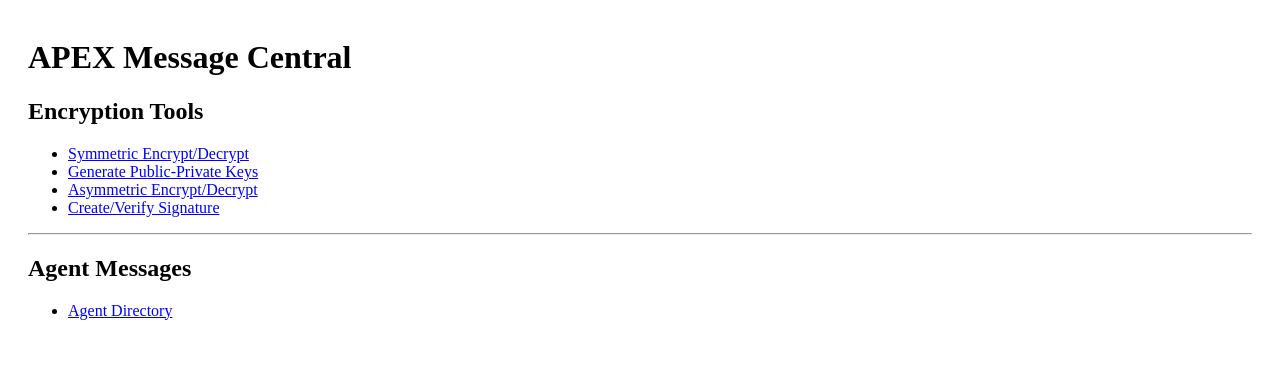
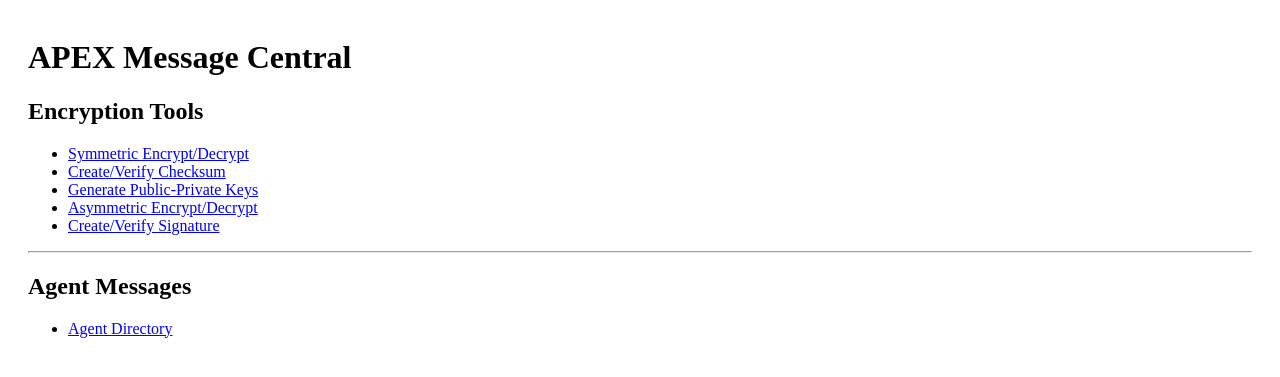
Before and after one commit to brandonmchin/CodePath, a PHP site: page / in a window 1280 px wide. Shown: the top 377 px of the page. Run offline with PHP 8.4, Linux system fonts and the light colour scheme; data comes from the database, SQL or seed files in the repository.

Commit message:
add demo gif

```diff
--- a/Week5/apex/public/index.php
+++ b/Week5/apex/public/index.php
@@ -17,6 +17,7 @@
     <h2>Encryption Tools</h2>
     <ul>
       <li><a href="symmetric_encryption.php">Symmetric Encrypt/Decrypt</a></li>
+      <li><a href="checksum.php">Create/Verify Checksum</a></li>
       <li><a href="generate_keys.php">Generate Public-Private Keys</a></li>
       <li><a href="asymmetric_encryption.php">Asymmetric Encrypt/Decrypt</a></li>
       <li><a href="digital_signature.php">Create/Verify Signature</a></li>
```
Also changed, not shown: Week5/Images/week5_full_demo.gif (added), Week5/README.md.
